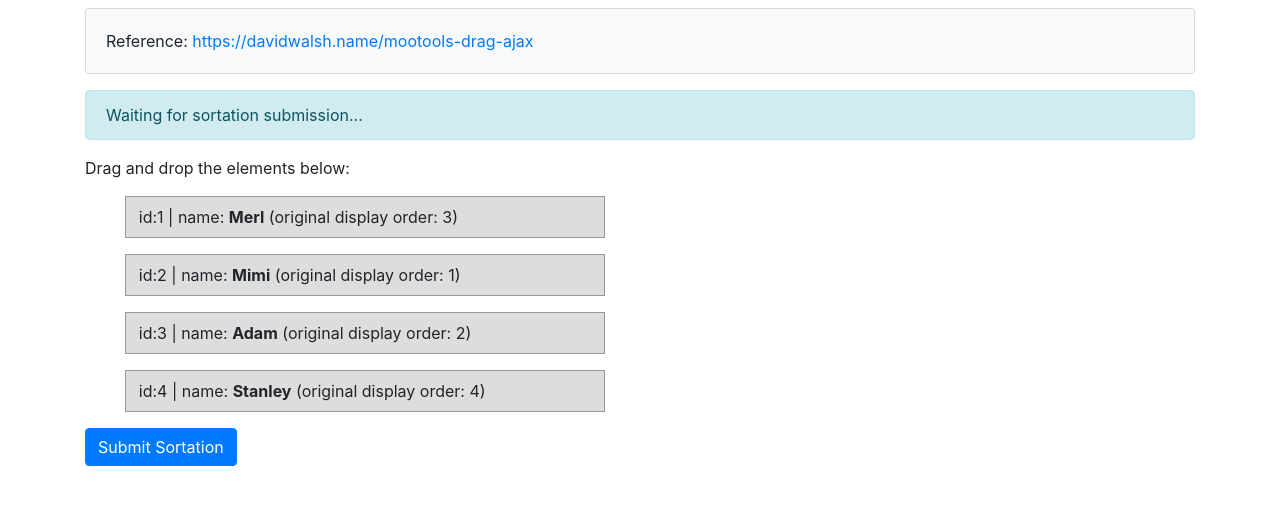
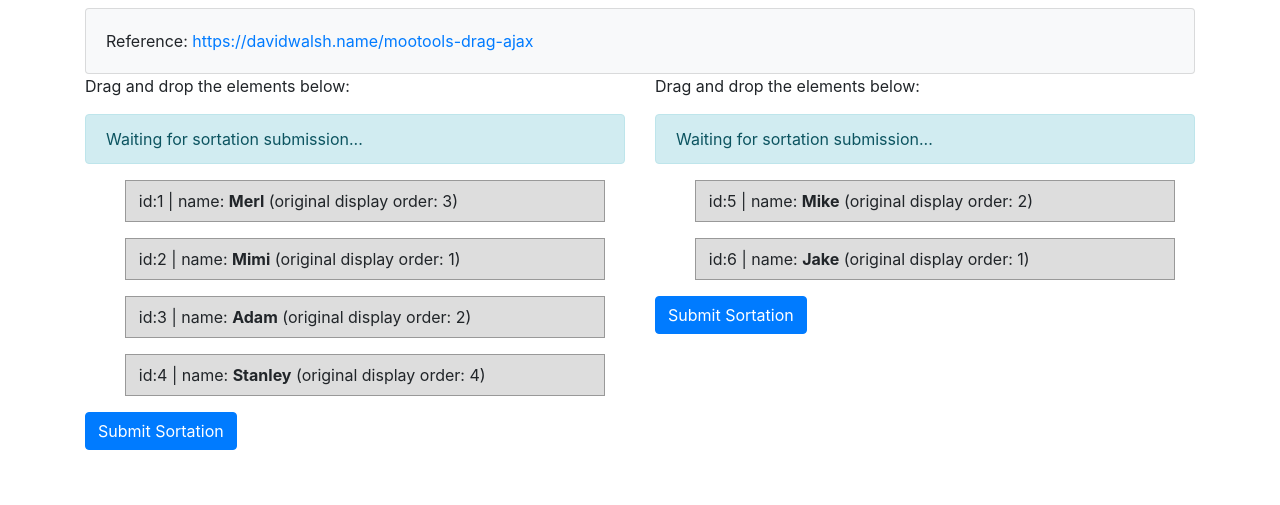
Before and after one commit to lickmydesign/list-order-drag-save, a PHP site: page / in a window 1280 px wide. Shown: the part 80-585 px from the top of the page. Run offline with PHP 8.4, Linux system fonts and the light colour scheme; some libraries are stand-ins or nearby versions.

Commit message:
add a second list to the demo, now if either changes/ or gets submitted it triggers an update

```diff
--- a/index.php
+++ b/index.php
@@ -60,6 +60,18 @@ $people = array(
 		'display_order' => 4
 	)
 );
+$people2 = array(
+	0 => array(
+		'id' => 5,
+		'name' => 'Mike',
+		'display_order' => 2
+	),
+	1 => array(
+		'id' => 6,
+		'name' => 'Jake',
+		'display_order' => 1
+	)
+);
 ?>
 <html>
 <head>
@@ -69,7 +81,7 @@ $people = array(
         body {
             padding-top: 2em;
         }
-        #sortable-list li	{
+        .sortable-list li	{
             background-color: #ddd;
             border: 1px solid #999;
             cursor: move;
@@ -94,14 +106,18 @@ $people = array(
             </div>
         </div>
 
-        <div id="message-box" class="alert alert-info mt-3"><?php echo isset($message) ? $message : ""; ?> Waiting for sortation submission...</div>
+        <div class="row">
+            <div class="col-md-6">
 
                 <p>Drag and drop the elements below:</p>
 
-        <form id="dd-form" action="" method="">
+                <form class="dd-form" action="" method="">
+
+                    <div class="message-box alert alert-info mt-3"><?php echo isset($message) ? $message : ""; ?> Waiting for sortation submission...</div>
+
                     <?php
                     $order = NULL;
-            echo "<ul id='sortable-list'>";
+                    echo "<ul class='sortable-list'>";
                     foreach($people as $i => $row) {
                         echo "<li data-id='".$row['id']."'>id:" . $row['id'] . ' | name: <strong>' . $row['name'] . '</strong> (original display order: ' . $row['display_order'] .")</li>";
                         $order[] = $row['id'];
@@ -109,21 +125,47 @@ $people = array(
                     echo "</ul>";
                     ?>
                     <input type="hidden" name="sort_order" id="sort_order" value="<?php echo implode(',', $order);?>" />
-            <button type="submit" name="submit_butt" class="btn btn-primary" class="btn btn-primary">Submit Sortation</button>
+                    <button type="submit" name="submit_butt" class="btn btn-primary">Submit Sortation</button>
                 </form>
+
+            </div> <!-- of .col-md-6 -->
+
+            <div class="col-md-6">
+
+                <p>Drag and drop the elements below:</p>
+
+                <form class="dd-form" action="" method="">
+
+                    <div class="message-box alert alert-info mt-3"><?php echo isset($message) ? $message : ""; ?> Waiting for sortation submission...</div>
+
+					<?php
+					$order_2 = NULL;
+					echo "<ul class='sortable-list'>";
+					foreach($people2 as $i => $row) {
+						echo "<li data-id='".$row['id']."'>id:" . $row['id'] . ' | name: <strong>' . $row['name'] . '</strong> (original display order: ' . $row['display_order'] .")</li>";
+						$order_2[] = $row['id'];
+					}
+					echo "</ul>";
+					?>
+                    <input type="hidden" name="sort_order_2" id="sort_order_2" value="<?php echo implode(',', $order_2);?>" />
+                    <button type="submit" name="submit_butt" class="btn btn-primary">Submit Sortation</button>
+                </form>
+
+            </div> <!-- of .col-md-6 -->
+
+        </div> <!-- of .row -->
     </main>
 
     <script src="http://code.jquery.com/jquery-1.9.1.js"></script>
     <script src="http://code.jquery.com/ui/1.10.3/jquery-ui.js"></script>
     <script src="https://stackpath.bootstrapcdn.com/bootstrap/4.3.1/js/bootstrap.min.js" integrity="sha384-JjSmVgyd0p3pXB1rRibZUAYoIIy6OrQ6VrjIEaFf/nJGzIxFDsf4x0xIM+B07jRM" crossorigin="anonymous"></script>
+
     <script type="text/javascript">
-
-        /* when the DOM is ready */
         $(function() {
-            /* grab important elements */
+            /* establish form elements */
             var sortInput = $('#sort_order');
-            var messageBox = $('#message-box');
-            var list = $('#sortable-list');
+            var messageBox = $('.message-box');
+            var list = $('.sortable-list');
             /* create requesting function to avoid duplicate code */
             var request = function() {
                 $.ajax({
@@ -141,34 +183,32 @@ $people = array(
                 });
             };
             /* worker function */
-            var fnSubmit = function(save) {
+            var fnSubmit = function() {
                 var sortOrder = [];
                 list.children('li').each(function(){
                     sortOrder.push($(this).data('id'));
                 });
                 sortInput.val(sortOrder.join(','));
-                // console.log(sortInput.val());
-                if (save) {
+                console.log(sortInput.val());
                 request();
-                }
             };
             /* store values */
             list.children('li').each(function() {
                 var li = $(this);
-                li.data('id',li.attr('data-id'));
+                li.data('id', li.attr('data-id'));
             });
-            /* sortables */
+            /* sortables todo: this needs to workout which form is being used */
             list.sortable({
                 opacity: 0.7,
                 update: function() {
-                    fnSubmit(1); //hard coded, to re-enable the checkbox, use autoSubmit[0].checked
+                    fnSubmit();
                 }
             });
             list.disableSelection();
             /* ajax form submission */
-            $('#dd-form').bind('submit',function(e) {
-                if(e) e.preventDefault();
-                fnSubmit(true);
+            $('.dd-form').bind('submit', function(e) {
+                if (e) e.preventDefault();
+                fnSubmit();
             });
         });
 
```
Lines whose indentation alone changed are shown as unchanged.
